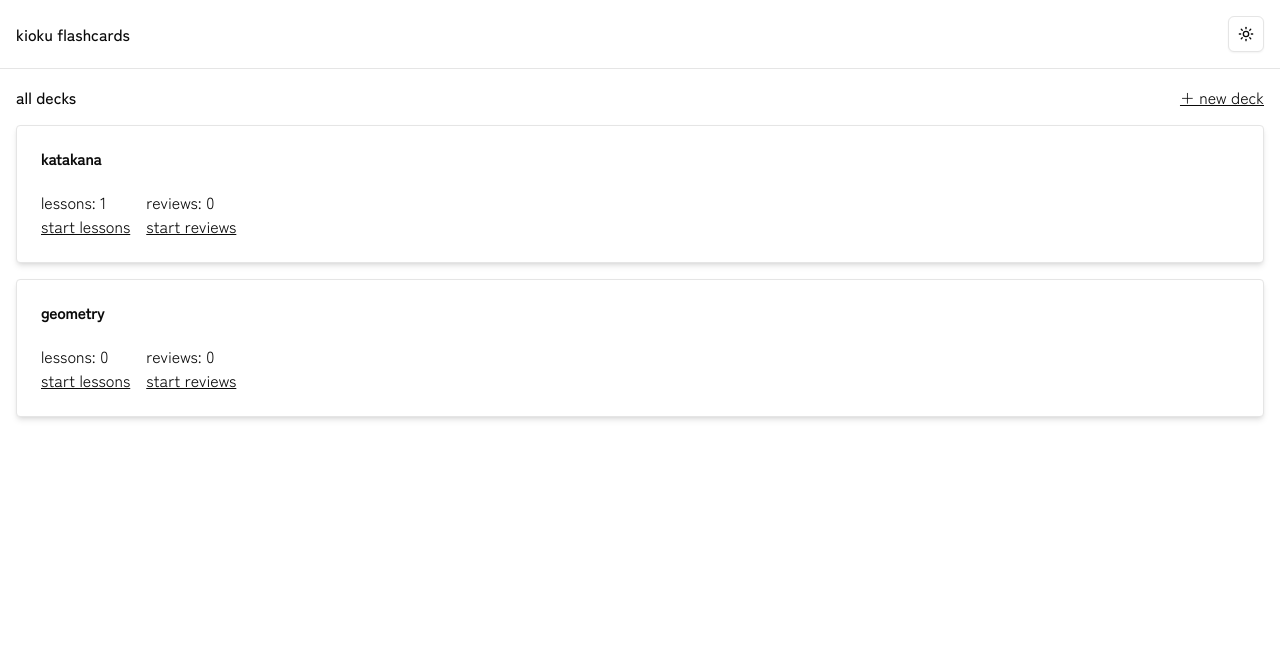
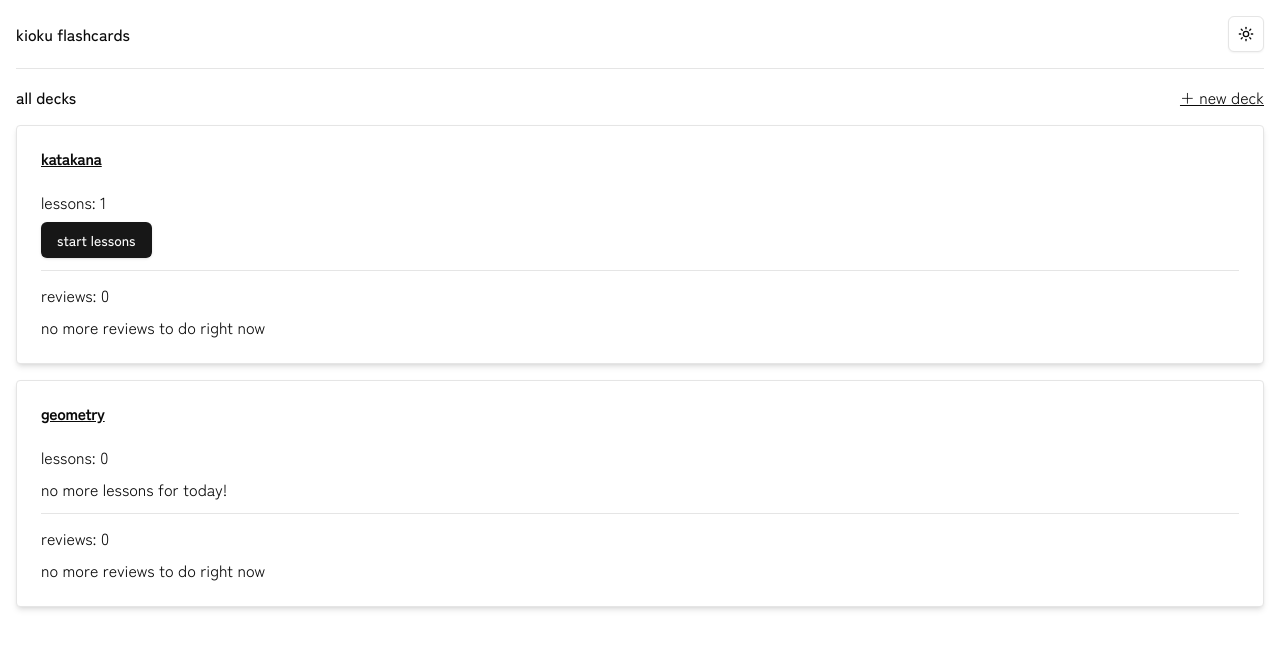
Before and after one commit to alex-avila/flashcards-srs, a Next.js app: page / in a window 1280 px wide. Shown: the top 648 px of the page. Built offline with nearby package versions, Linux system fonts and the light colour scheme.

Commit message:
feat(dashboard): small ui improvements
fix #1

```diff
--- a/components/ui/decks.tsx
+++ b/components/ui/decks.tsx
@@ -1,5 +1,6 @@
 import Link from "next/link"
 import { Card, CardContent, CardHeader, CardTitle } from "@/components/ui/card"
+import { Button } from "@/components/ui/button"
 
 const decks = [
   {
@@ -40,21 +41,33 @@ export default function Decks() {
         return (
           <Card key={deck.name}>
             <CardHeader>
-              <CardTitle>{deck.name}</CardTitle>
+              <CardTitle>
+                <Link href="/" className="underline">
+                  <h3>{deck.name}</h3>
+                </Link>
+              </CardTitle>
             </CardHeader>
             <CardContent>
-              <div className="flex gap-4">
-                <div>
-                  <div>lessons: {lessonsCount || 0}</div>
-                  <Link href="/" className="underline">
-                    start lessons
-                  </Link>
+              <div className="flex flex-col">
+                <div className="space-y-2 pb-3">
+                  <div>lessons: {lessonsCount}</div>
+                  {lessonsCount ? (
+                    <Button asChild>
+                      <Link href="/">start lessons</Link>
+                    </Button>
+                  ) : (
+                    <div>no more lessons for today!</div>
+                  )}
                 </div>
-                <div>
-                  <div>reviews: {reviewsCount || 0}</div>
-                  <Link href="/" className="underline">
-                    start reviews
-                  </Link>
+                <div className="space-y-2 border-t pt-3">
+                  <div>reviews: {reviewsCount}</div>
+                  {reviewsCount ? (
+                    <Button asChild>
+                      <Link href="/">start reviews</Link>
+                    </Button>
+                  ) : (
+                    <div>no more reviews to do right now</div>
+                  )}
                 </div>
               </div>
             </CardContent>
--- a/components/ui/header.tsx
+++ b/components/ui/header.tsx
@@ -4,7 +4,7 @@ import Link from "next/link"
 
 export default function Header() {
   return (
-    <header className="border-b p-4">
+    <header className="mx-4 border-b py-4">
       <NavigationMenu.Root>
         <NavigationMenu.List className="flex items-center">
           <NavigationMenu.Item>
```
